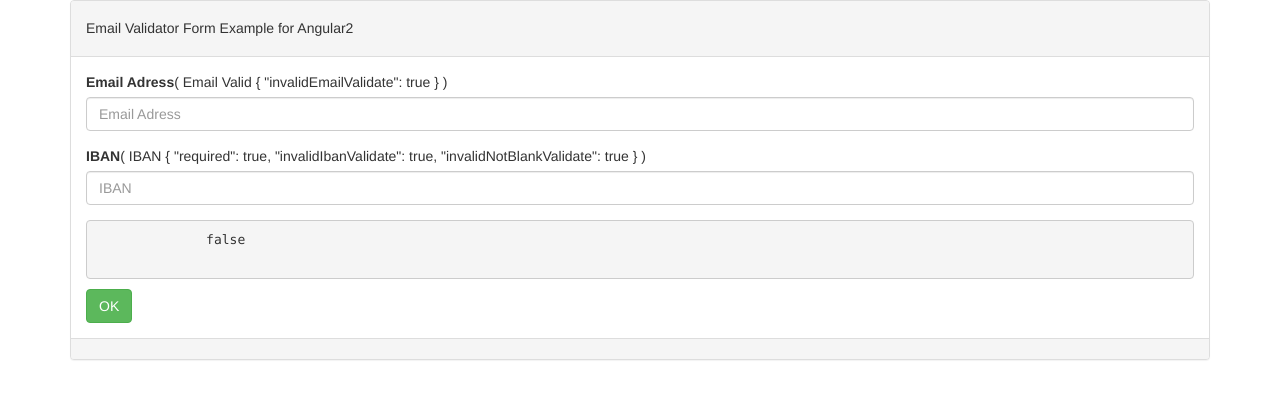
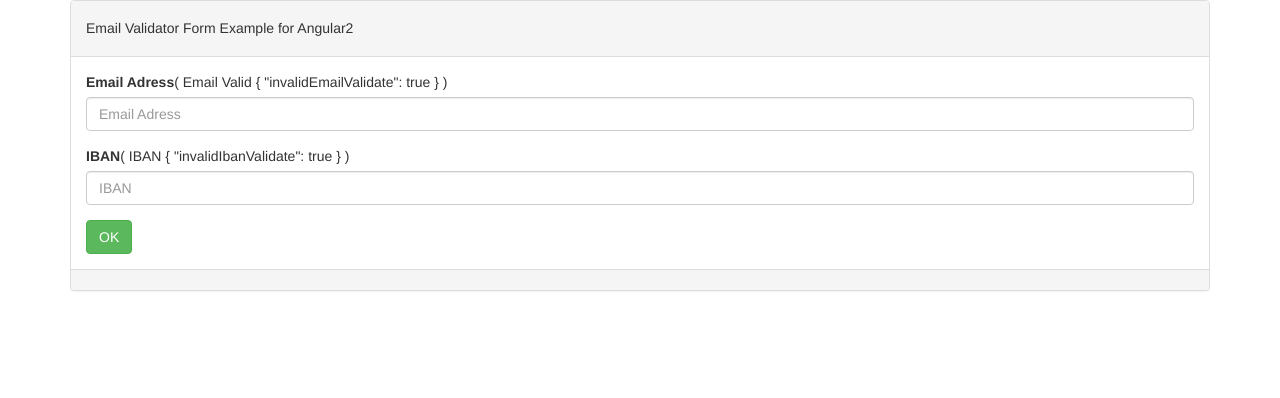
Before and after one commit to ahmetelcik/ng2-Validator, an Angular app: page / in a window 1280 px wide. Shown: the top 398 px of the page. Built offline with nearby package versions, Linux system fonts and the light colour scheme.

Commit message:
edit html page

```diff
--- a/src/app/app.component.html
+++ b/src/app/app.component.html
@@ -18,8 +18,15 @@
             <div class="form-group has-error" [class.has-error]="email_adress.dirty && email_adress.errors">
               <label class="control-label">Email Adress </label>
               <span>( Email Valid {{ email_adress.errors | json }} )</span>
-              <input type="text" class="form-control" emailValidate  placeholder="Email Adress" name="email_adress" #email_adress="ngModel" [(ngModel)]="model.email_adress"  >
-
+              <input
+                type="text"
+                class="form-control"
+                emailValidate
+                placeholder="Email Adress"
+                name="email_adress"
+                #email_adress="ngModel"
+                [(ngModel)]="model.email_adress"
+              >
               <div class="divss" *ngIf="email_adress.errors && email_adress.dirty">
                 <span class="help-block" *ngIf="email_adress.errors.invalidEmailValidate">
                     Geçersiz bir Email Adresi Girdiniz
@@ -39,35 +46,17 @@
                      name="iban_no"
                      #iban_no="ngModel"
                      [(ngModel)]="model.iban_no"
-                     NotBlankValidate
                      IbanValidate
-                     required
               >
 
               <div class="divss" *ngIf="iban_no.errors && iban_no.dirty">
-
-                <span class="help-block" *ngIf="iban_no.errors.required">
-                  required
-                </span>
-                  <span class="help-block" *ngIf="iban_no.errors.invalidNotBlankValidate">
-                  Not Blank Hatası
-                </span>
-
-                <span class="help-block" *ngIf="iban_no.errors.invalidIbanValidate">
-                  Geçersiz IBAN
-                </span>
-
-                <span class="help-block" *ngIf="iban_no.errors.invalidEmailValidate">
-                  Geçersiz Email
-                </span>
-
-
+                  <span class="help-block" *ngIf="iban_no.errors.invalidIbanValidate">
+                    Geçersiz IBAN
+                  </span>
               </div>
             </div>
             <!-- IBAN Validation -->
-            <pre>
-              {{ kullaniciForms.valid }}
-            </pre>
+
             <button class="btn btn-success" >OK</button>
 
           </form>
```
